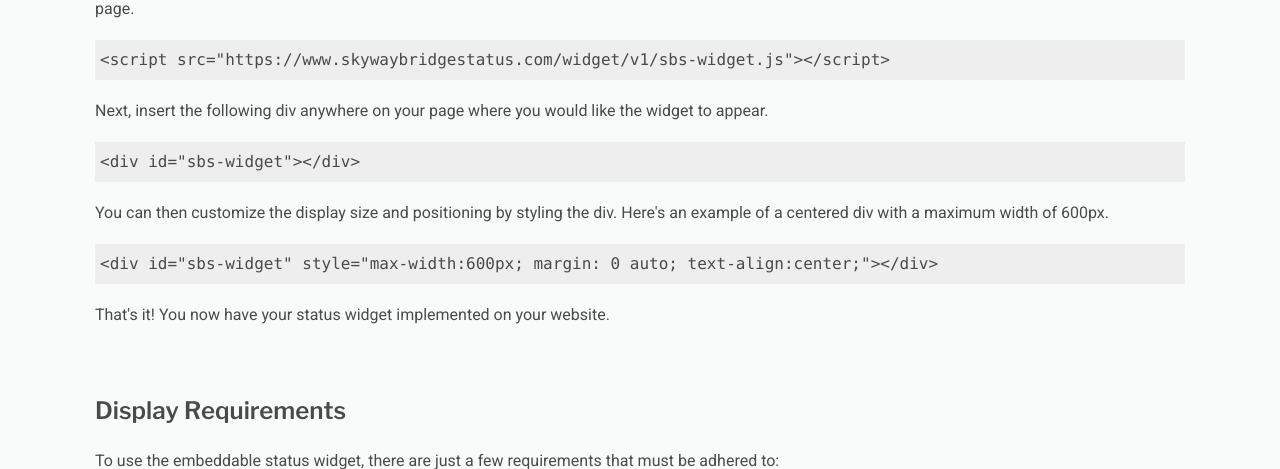
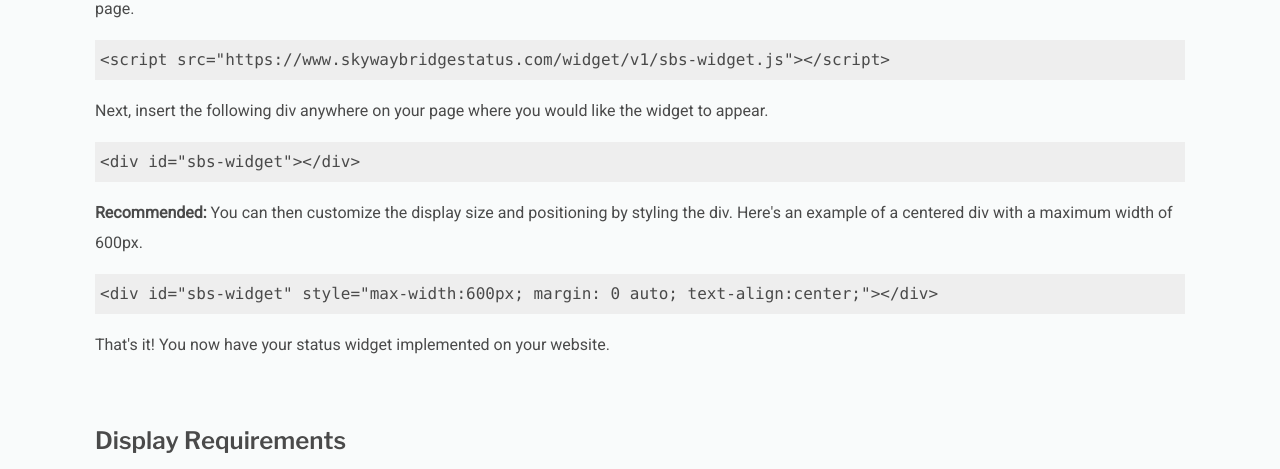
Before and after one commit to alexpotter10/skywaybridgestatus, a PHP site: page /widget.php in a window 1280 px wide. Shown: the part 367-836 px from the top of the page. Run offline with PHP 8.4, Linux system fonts and the light colour scheme; a stand-in replaces the project's code that opens the database connection; some libraries are stand-ins or nearby versions.

Commit message:
Text edit

```diff
--- a/widget.php
+++ b/widget.php
@@ -36,7 +36,7 @@
             <xmp><script src="https://www.skywaybridgestatus.com/widget/v1/sbs-widget.js"></script></xmp>
             <p>Next, insert the following div anywhere on your page where you would like the widget to appear.</p>
             <xmp><div id="sbs-widget"></div></xmp>
-            <p>You can then customize the display size and positioning by styling the div. Here's an example of a centered div with a maximum width of 600px.</p>
+            <p><b>Recommended:</b> You can then customize the display size and positioning by styling the div. Here's an example of a centered div with a maximum width of 600px.</p>
             <xmp><div id="sbs-widget" style="max-width:600px; margin: 0 auto; text-align:center;"></div></xmp>
             <p>That's it! You now have your status widget implemented on your website.
             <p>&nbsp;</p>
```
